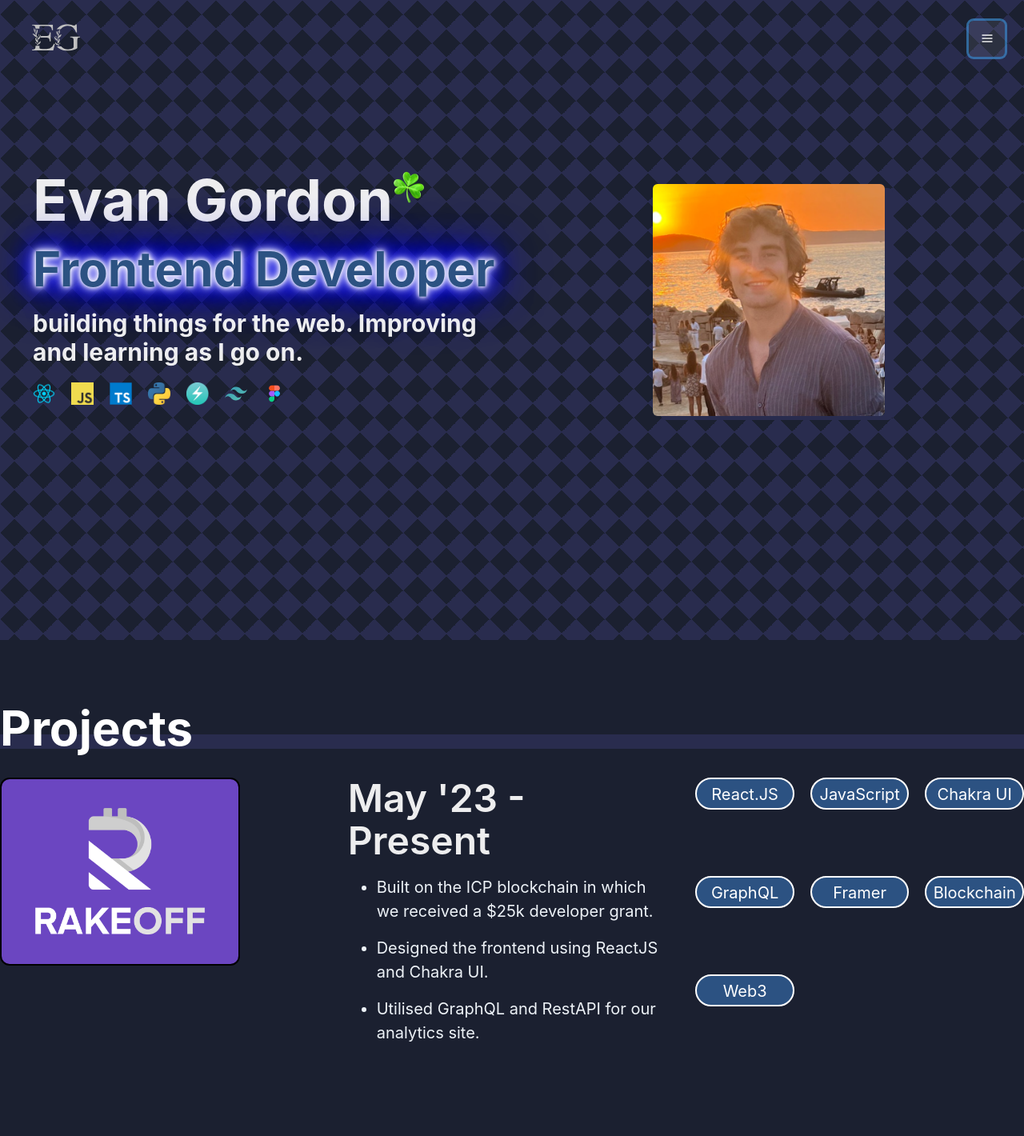
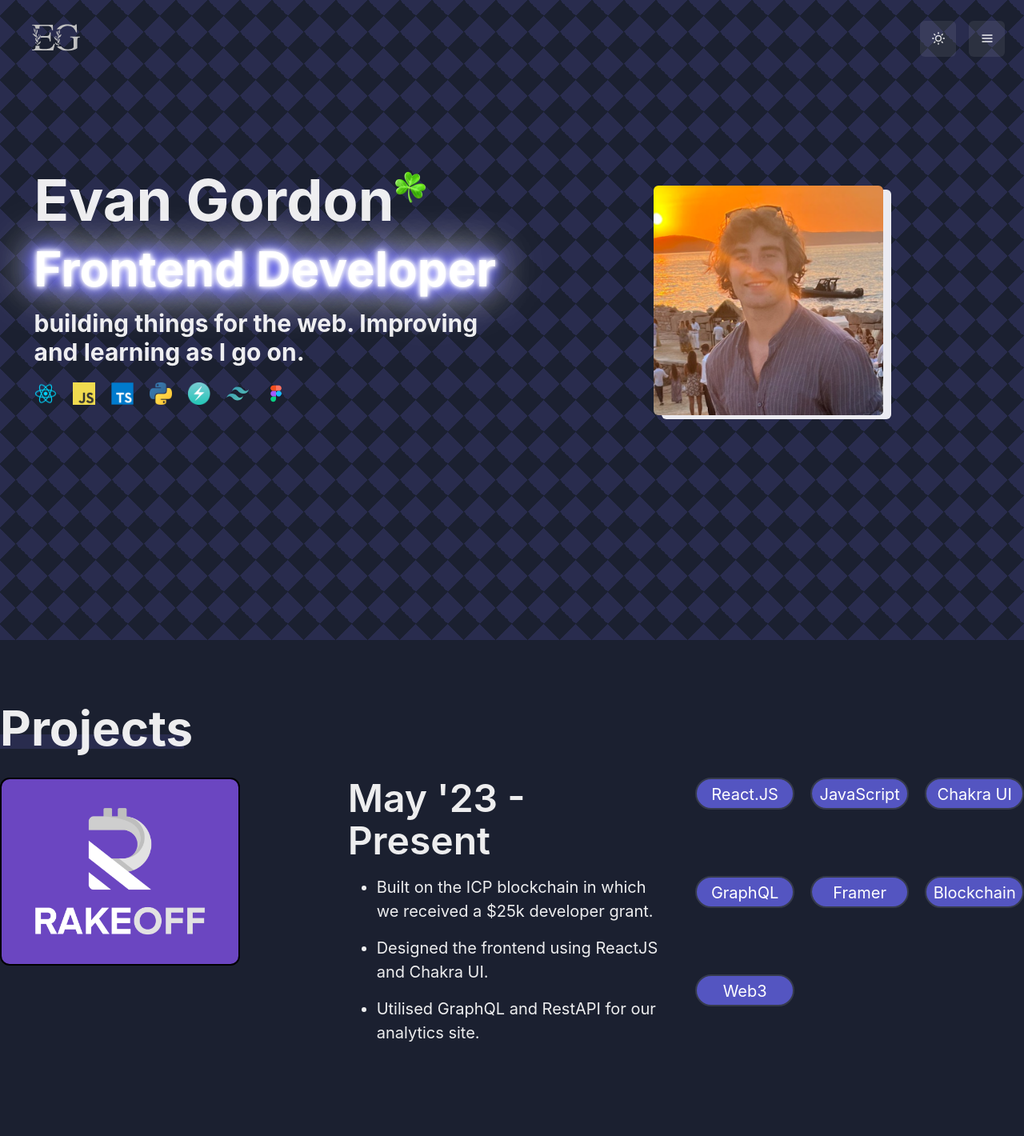
Before and after one commit to evangordo/Portfolio, a React (Create React App) app: page / in a window 1280 px wide. Shown: the top 1420 px of the page at 80% size. Built offline with nearby package versions, Linux system fonts and the light colour scheme.

Commit message:
added colormode

```diff
--- a/src/App.jsx
+++ b/src/App.jsx
@@ -1,5 +1,5 @@
 import React, { useState, useEffect } from "react";
-import { Box, Flex } from "@chakra-ui/react";
+import { Box, Flex, useColorMode } from "@chakra-ui/react";
 import {
   Navbar,
   Hero,
@@ -13,6 +13,7 @@ import "./App.css";
 import EG from "./assets/EG.svg";
 
 import { motion } from "framer-motion";
+
 const svgVariants = {
   hidden: {
     pathLength: 0,
@@ -23,6 +24,7 @@ const svgVariants = {
   },
 };
 function App() {
+  const { colorMode } = useColorMode();
   const [loaded, setLoaded] = useState(false);
 
   useEffect(() => {
@@ -37,7 +39,7 @@ function App() {
     <div className="App">
       {loaded ? (
         <>
-          <Background>
+          <Background colorMode={colorMode}>
             <Navbar />
             <Box id="hero" height="100vh">
               <Hero />
@@ -57,7 +59,7 @@ function App() {
             <Contact />
           </Box>
 
-          <Background>
+          <Background colorMode={colorMode}>
             <Footer />
           </Background>
         </>
@@ -87,6 +89,24 @@ function App() {
 
 export default App;
 
-const Background = ({ children }) => {
-  return <Box className="background-color">{children}</Box>;
+const Background = ({ children, colorMode }) => {
+  const backgroundColor = colorMode === "dark" ? "#1b2030" : "#d1d2d5";
+  const backgroundImage =
+    colorMode === "dark"
+      ? "linear-gradient(135deg, #292c4e 25%, transparent 25%), linear-gradient(225deg, #292c4e 25%, transparent 25%), linear-gradient(45deg, #292c4e 25%, transparent 25%), linear-gradient(315deg, #292c4e 25%, #1b2030 25%)"
+      : "linear-gradient(135deg, #f2f2f4 25%, transparent 25%), linear-gradient(225deg, #f2f2f4 25%, transparent 25%), linear-gradient(45deg, #f2f2f4 25%, transparent 25%), linear-gradient(315deg, #f2f2f4 25%, #d1d2d5 25%)";
+
+  return (
+    <Box
+      className="background-color"
+      bg={backgroundColor}
+      opacity={1}
+      backgroundImage={backgroundImage}
+      backgroundPosition="40px 0, 40px 0, 0 0, 0 0"
+      backgroundSize="40px 40px"
+      backgroundRepeat="repeat"
+    >
+      {children}
+    </Box>
+  );
 };
--- a/src/components/About.jsx
+++ b/src/components/About.jsx
@@ -5,12 +5,16 @@ import {
   Text,
   Container,
   useBreakpointValue,
+  useColorMode,
 } from "@chakra-ui/react";
 import { useInView } from "framer-motion";
 
 import { Icon } from "@chakra-ui/react";
 
 const About = () => {
+  const { colorMode } = useColorMode();
+  const bgColor = colorMode === "light" ? "#5455c2" : "#292c4e";
+
   const Blur = (props) => {
     return (
       <Icon
@@ -52,18 +56,22 @@ const About = () => {
                 position={"relative"}
                 _after={{
                   content: "''",
-                  width: "full",
+                  width: useBreakpointValue({ base: "100%", md: "14%" }),
                   height: useBreakpointValue({ base: "30%", md: "30%" }),
                   position: "absolute",
                   bottom: 1,
                   left: 0,
-                  bg: "#292c4e ",
+                  bg: bgColor,
                   zIndex: -1,
                 }}
                 mb={8}
                 textAlign={{ base: "center", md: "start" }}
                 size={"3xl"}
-                color="white"
+                color={
+                  colorMode === "light"
+                    ? "solid #e2e8f0 2px"
+                    : "solid #363b4c 2px"
+                }
               >
                 About
               </Heading>
--- a/src/components/Contact.jsx
+++ b/src/components/Contact.jsx
@@ -5,12 +5,16 @@ import {
   Text,
   Box,
   useBreakpointValue,
+  useColorMode,
 } from "@chakra-ui/react";
 import { useInView } from "framer-motion";
 
 const Contact = () => {
+  const { colorMode } = useColorMode();
+
   const ref = useRef(null);
   const isInView = useInView(ref, { once: true });
+  const bgColor = colorMode === "light" ? "#5455c2" : "#292c4e";
 
   return (
     <>
@@ -27,18 +31,22 @@ const Contact = () => {
               position={"relative"}
               _after={{
                 content: "''",
-                width: "full",
+                width: useBreakpointValue({ base: "100%", md: "18%" }),
                 height: useBreakpointValue({ base: "30%", md: "30%" }),
                 position: "absolute",
                 bottom: 1,
                 left: 0,
-                bg: "#292c4e ",
+                bg: bgColor,
                 zIndex: -1,
               }}
               mb={8}
               textAlign={{ base: "center", md: "start" }}
               size={"3xl"}
-              color="white"
+              color={
+                colorMode === "light"
+                  ? "solid #e2e8f0 2px"
+                  : "solid #363b4c 2px"
+              }
             >
               Contact
             </Heading>
--- a/src/components/Education.jsx
+++ b/src/components/Education.jsx
@@ -12,6 +12,7 @@ import {
   UnorderedList,
   ListItem,
   Stack,
+  useColorMode,
   useBreakpointValue,
 } from "@chakra-ui/react";
 import { boxBorderColor } from "../tools/colors";
@@ -21,6 +22,9 @@ import bordeaux from "../assets/bordeaux.png";
 import { motion, useInView } from "framer-motion";
 
 const Education = () => {
+  const { colorMode } = useColorMode();
+  const bgColor = colorMode === "light" ? "#5455c2" : "#292c4e";
+
   const ref = useRef(null);
   const isInView = useInView(ref, { once: true });
   return (
@@ -38,16 +42,20 @@ const Education = () => {
               mb={8}
               textAlign={{ base: "center", md: "start" }}
               size={"3xl"}
-              color="white"
+              color={
+                colorMode === "light"
+                  ? "solid #e2e8f0 2px"
+                  : "solid #363b4c 2px"
+              }
               position={"relative"}
               _after={{
                 content: "''",
-                width: "full",
+                width: useBreakpointValue({ base: "100%", md: "22%" }),
                 height: useBreakpointValue({ base: "30%", md: "30%" }),
                 position: "absolute",
                 bottom: 1,
                 left: 0,
-                bg: "#292c4e ",
+                bg: bgColor,
                 zIndex: -1,
               }}
             >
@@ -114,6 +122,8 @@ export const School = ({ heading, description, image, bg, link }) => {
 };
 
 function TextStep({ heading, description }) {
+  const { colorMode } = useColorMode();
+
   return (
     <div>
       <Heading
@@ -142,10 +152,12 @@ function TextStep({ heading, description }) {
           lg: "center",
           xl: "start",
         }}
-        color={"gray.100"}
         fontSize={{ base: "lg", md: "lg", lg: "xl" }}
         mt={{ base: 4, md: 2 }}
         mx={{ base: 7, md: 0 }}
+        color={
+          colorMode === "light" ? "solid #e2e8f0 2px" : "solid #363b4c 2px"
+        }
       >
         <UnorderedList>
           {description.map((point, index) => (
@@ -184,6 +196,7 @@ function Logo({ image, bg, link }) {
               borderColor="black"
             >
               <Image
+                _autofill="red"
                 src={image}
                 mt={{ base: 0, md: 2 }}
                 boxSize={{ base: "220px", md: "230px" }}
--- a/src/components/Footer.jsx
+++ b/src/components/Footer.jsx
@@ -3,6 +3,7 @@ import {
   Box,
   Container,
   HStack,
+  useColorMode,
   Image as ChakraImage,
   Flex,
   Stack,
@@ -15,6 +16,8 @@ import { motion } from "framer-motion";
 import linkedin from "./../assets/linkedin.png";
 
 const Footer = () => {
+  const { colorMode } = useColorMode();
+
   return (
     <Container maxW="9xl" mt={{ base: 12, md: "5rem" }} p={0}>
       <Box mt={{ base: 12, md: "5rem" }}>
@@ -39,7 +42,9 @@ const Footer = () => {
           <Text
             ml={2}
             align={{ base: "center", md: "center" }}
-            color="white"
+            color={
+              colorMode === "light" ? "solid #e2e8f0 2px" : "solid #363b4c 2px"
+            }
             fontSize="xl"
             _hover={{
               color: "teal.500",
@@ -67,23 +72,26 @@ const Footer = () => {
 
 export default Footer;
 
-const SocialIconLink = ({ image, alt, link, xLogo }) => {
+const SocialIconLink = ({ image, alt, link }) => {
+  const { colorMode } = useColorMode();
   return (
     <motion.a whileHover={{ scale: 1.2 }}>
       <a href={link}>
         <Box
           borderRadius="md"
-          borderBottom={"solid #fff 2px"}
+          borderBottom={
+            colorMode === "dark" ? "solid #e2e8f0 2px" : "solid #363b4c 2px"
+          }
           py={0.5}
           px={1}
           _hover={{ opacity: "0.8", cursor: "pointer" }}
+          bg={colorMode === "dark" ? null : " #2d3748 2px"}
         >
           <ChakraImage
             alt={alt}
             src={image}
             _hover={{ opacity: 0.8 }}
             h="25px"
-            p={xLogo ? "3px" : 0}
           />
         </Box>
       </a>
--- a/src/components/Hero.jsx
+++ b/src/components/Hero.jsx
@@ -8,6 +8,7 @@ import {
   useColorModeValue,
   SimpleGrid,
   useBreakpointValue,
+  useColorMode,
 } from "@chakra-ui/react";
 
 import Linkedin from "../assets/profile.png";
@@ -23,6 +24,8 @@ import { motion } from "framer-motion";
 export const MotionImage = motion(Image);
 
 export default function About() {
+  const { colorMode } = useColorMode();
+  const bgColor = colorMode === "light" ? "#1a202d " : "#ebebf1";
   const isDesktop = useBreakpointValue({
     base: false,
     md: false,
@@ -82,10 +85,9 @@ export default function About() {
               textAlign={{ base: "center", sm: "start", md: "start" }}
               size={{ base: "xl", sm: "xl", lg: "3xl" }}
               _hover={{ textDecoration: "underline" }}
-              _dark={{ color: "blue.700" }}
               style={{
                 textShadow:
-                  "0 0 5px #fff, 0 0 10px #fff, 0 0 15px #fff, 0 0 20px blue, 0 0 30px blue, 0 0 40px blue, 0 0 55px blue, 0 0 75px blue",
+                  "0 0 5px #fff, 0 0 10px #fff, 0 0 15px #fff, 0 0 20px blue, 0 0 30px blue, 0 0 40px white, 0 0 55px white, 0 0 75px white",
               }}
             >
               Frontend Developer
@@ -154,12 +156,12 @@ export default function About() {
               mx={{ base: 0, lg: 0 }}
               borderColor="black"
               boxShadow={useColorModeValue(
-                "10px 5px 0 #292c4e",
-                "10px 5px 0 #292c4e"
+                `10px 5px 0 ${bgColor}`,
+                `10px 5px 0${bgColor}`
               )}
               mr={{ base: 12, md: 0 }}
               borderRadius="md"
-              boxSize={{ base: "220px", lg: "290px" }}
+              boxSize={{ base: "220px", lg: "287px" }}
               src={Linkedin}
               alt="Evan"
             />
--- a/src/components/Navbar.jsx
+++ b/src/components/Navbar.jsx
@@ -14,6 +14,7 @@ import {
   IconButton,
   HStack,
   Button,
+  useColorMode,
   Image as ChakraImage,
 } from "@chakra-ui/react";
 import githubLogo from "../assets/github_logo.svg";
@@ -22,10 +23,12 @@ import linkedin from "../assets/linkedin.png";
 import { Link } from "react-scroll";
 import EG from "../assets/EG.svg";
 import { motion } from "framer-motion";
+import { MoonIcon, SunIcon } from "@chakra-ui/icons";
 
 import { HamburgerIcon, ExternalLinkIcon } from "@chakra-ui/icons";
 
 const Navbar = () => {
+  const { colorMode, toggleColorMode } = useColorMode();
   const { isOpen, onOpen, onClose } = useDisclosure();
 
   return (
@@ -46,6 +49,9 @@ const Navbar = () => {
           </Box>
 
           <Flex alignItems={"center"}>
+            <Button onClick={toggleColorMode} boxSize={45} m={4}>
+              {colorMode === "light" ? <MoonIcon /> : <SunIcon />}
+            </Button>
             <motion.a whileHover={{ scale: 1.2 }}>
               <IconButton
                 icon={<HamburgerIcon />}
@@ -53,7 +59,6 @@ const Navbar = () => {
                 onClick={onOpen}
                 boxSize={45}
                 border={"white"}
-                boxShadow="outline"
               />
               <Drawer onClose={onClose} isOpen={isOpen}>
                 <DrawerOverlay />
@@ -75,7 +80,11 @@ const Navbar = () => {
                               color: "#292c4e",
                             }}
                             fontSize={24}
-                            color={"white"}
+                            color={
+                              colorMode === "dark"
+                                ? "solid #e2e8f0 2px"
+                                : "solid #363b4c 2px"
+                            }
                             fontWeight={700}
                           >
                             Projects
@@ -96,7 +105,11 @@ const Navbar = () => {
                               color: "#292c4e",
                             }}
                             fontSize={24}
-                            color={"white"}
+                            color={
+                              colorMode === "dark"
+                                ? "solid #e2e8f0 2px"
+                                : "solid #363b4c 2px"
+                            }
                             fontWeight={700}
                           >
                             Education
@@ -117,7 +130,11 @@ const Navbar = () => {
                               color: "#292c4e",
                             }}
                             fontSize={24}
-                            color={"white"}
+                            color={
+                              colorMode === "dark"
+                                ? "solid #e2e8f0 2px"
+                                : "solid #363b4c 2px"
+                            }
                             fontWeight={700}
                           >
                             About
@@ -132,7 +149,11 @@ const Navbar = () => {
                               color: "#292c4e",
                             }}
                             fontSize={24}
-                            color={"white"}
+                            color={
+                              colorMode === "dark"
+                                ? "solid #e2e8f0 2px"
+                                : "solid #363b4c 2px"
+                            }
                             fontWeight={700}
                           >
                             Resume <ExternalLinkIcon mb={1} />
@@ -153,7 +174,11 @@ const Navbar = () => {
                               color: "#292c4e",
                             }}
                             fontSize={24}
-                            color={"white"}
+                            color={
+                              colorMode === "dark"
+                                ? "solid #e2e8f0 2px"
+                                : "solid #363b4c 2px"
+                            }
                             fontWeight={700}
                           >
                             Contact
@@ -193,25 +218,27 @@ const SocialButtonList = () => {
     </HStack>
   );
 };
-
-const SocialIconLink = ({ image, alt, link, xLogo }) => {
+const SocialIconLink = ({ image, alt, link }) => {
+  const { colorMode } = useColorMode();
   return (
     <>
       <motion.a whileHover={{ scale: 1.2 }}>
         <a href={link}>
           <Box
             borderRadius="md"
-            borderBottom={"solid #fff 2px"}
+            borderBottom={
+              colorMode === "dark" ? "solid #e2e8f0 2px" : "solid #363b4c 2px"
+            }
             py={0.5}
             px={1}
             _hover={{ opacity: "0.8", cursor: "pointer" }}
+            bg={"#2d3748 "}
           >
             <ChakraImage
               alt={alt}
               src={image}
               _hover={{ opacity: 0.8 }}
               h="25px"
-              p={xLogo ? "3px" : 0}
             />
           </Box>
         </a>
--- a/src/components/Projects.jsx
+++ b/src/components/Projects.jsx
@@ -12,6 +12,7 @@ import {
   UnorderedList,
   ListItem,
   useBreakpointValue,
+  useColorMode,
 } from "@chakra-ui/react";
 import { boxBorderColor } from "../tools/colors";
 import Rakeoff from "../assets/rakeoff.png";
@@ -19,6 +20,9 @@ import jobon from "../assets/jobon.png";
 import { motion, useInView } from "framer-motion";
 
 const Projects = () => {
+  const { colorMode } = useColorMode();
+  const bgColor = colorMode === "light" ? "#5455c2" : "#292c4e";
+
   const ref = useRef(null);
   const isInView = useInView(ref, { once: true });
   return (
@@ -36,18 +40,22 @@ const Projects = () => {
               position={"relative"}
               _after={{
                 content: "''",
-                width: "full",
+                width: useBreakpointValue({ base: "100%", md: "18%" }),
                 height: useBreakpointValue({ base: "30%", md: "30%" }),
                 position: "absolute",
                 bottom: 1,
                 left: 0,
-                bg: "#292c4e ",
+                bg: bgColor,
                 zIndex: -1,
               }}
               mb={8}
               textAlign={{ base: "center", md: "start" }}
               size={"3xl"}
-              color="white"
+              color={
+                colorMode === "light"
+                  ? "solid #e2e8f0 2px"
+                  : "solid #363b4c 2px"
+              }
             >
               Projects
             </Heading>
@@ -115,6 +123,8 @@ export const Project = ({ heading, description, image, bg, tags, link }) => {
 };
 
 function TextStep({ heading, description }) {
+  const { colorMode } = useColorMode();
+
   return (
     <div>
       <Heading
@@ -143,7 +153,9 @@ function TextStep({ heading, description }) {
           lg: "center",
           xl: "start",
         }}
-        color={"gray.100"}
+        color={
+          colorMode === "light" ? "solid #e2e8f0 2px" : "solid #363b4c 2px"
+        }
         fontSize={{ base: "lg", md: "lg", lg: "xl" }}
         mt={{ base: 4, md: 2 }}
         mx={{ base: 7, md: 0 }}
@@ -200,6 +212,8 @@ function Logo({ image, bg, link }) {
   );
 }
 const TechStack = ({ tags }) => {
+  const { colorMode } = useColorMode();
+
   const isDesktop = useBreakpointValue({
     base: false,
     md: false,
@@ -217,10 +231,12 @@ const TechStack = ({ tags }) => {
           <Box
             key={index}
             mx={{ base: 12, md: 0 }}
-            bg={"blue.700"}
+            bg={"#5455c1"}
             border={boxBorderColor}
             rounded={"full"}
-            borderColor="white"
+            borderColor={
+              colorMode === "light" ? "solid #e2e8f0 2px" : "solid #363b4c 2px"
+            }
             h={{ base: "8", md: "10" }}
           >
             <Text
```
Also changed, not shown: src/index.js (+13 -3 lines).
